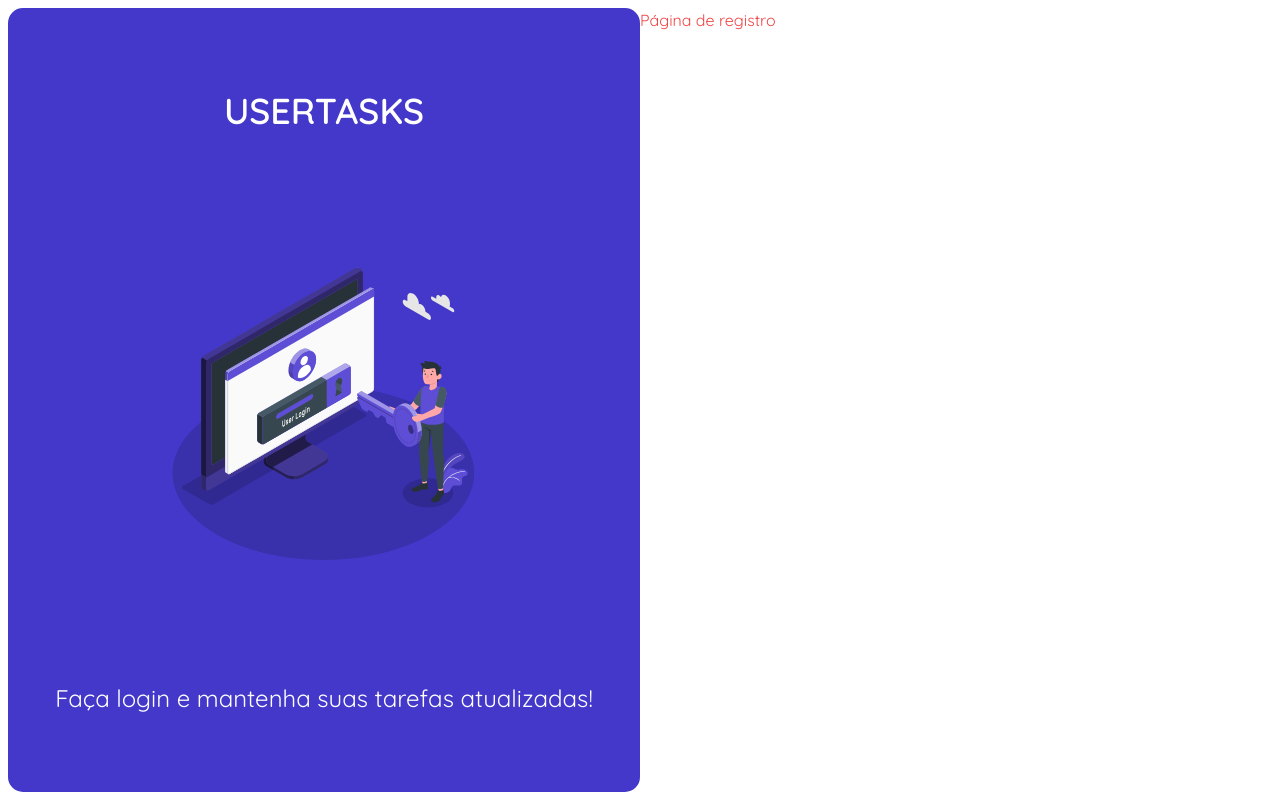
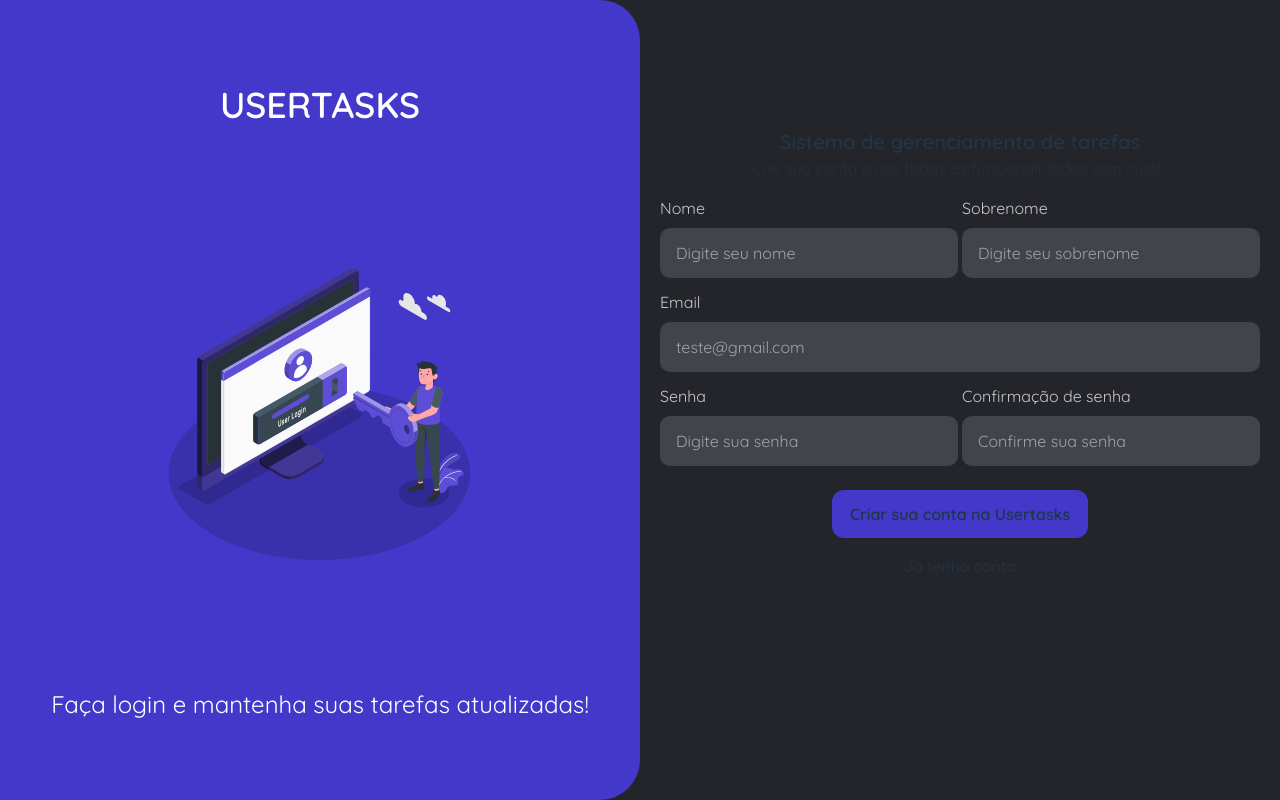
Before and after one commit to tarcisioangelo/node-vue-aws, a Vue app: page /register in a window 1280 px wide. Built offline with nearby package versions, Linux system fonts and the light colour scheme.

Commit message:
correcoes e componentes de registro

```diff
--- a/package.json
+++ b/package.json
@@ -6,7 +6,8 @@
     "scripts": {
         "dev": "vite",
         "build": "vue-tsc -b && vite build",
-    "preview": "vite preview"
+        "preview": "vite preview",
+        "type-check": "vue-tsc --noEmit"
     },
     "dependencies": {
         "vue": "^3.5.12",
@@ -20,6 +21,6 @@
         "tailwindcss": "^3.4.14",
         "typescript": "~5.6.2",
         "vite": "^5.4.9",
-    "vue-tsc": "^2.1.6"
+        "vue-tsc": "^2.1.8"
     }
 }
--- /dev/null
+++ b/src/components/Buttons/DefaultButton.vue
@@ -0,0 +1,26 @@
+<template>
+    <button
+        @click="handleClick"
+        :class="['w-full p-3 rounded-xl font-semibold bg-primary hover:bg-primary-hover', customClass]"
+    >
+        {{ text }}
+    </button>
+</template>
+
+<script setup lang="ts">
+import { defineProps, defineEmits } from 'vue'
+
+defineProps<{
+    text: string
+    customClass?: string
+}>()
+
+console.log('`TESTEEEEEE')
+const emit = defineEmits<{
+    (e: 'click'): void
+}>()
+
+const handleClick = () => {
+    emit('click')
+}
+</script>
--- /dev/null
+++ b/src/components/Form/FormContainer.vue
@@ -0,0 +1,5 @@
+<template>
+    <div class="grid grid-cols-12 gap-1">
+        <slot />
+    </div>
+</template>
--- a/src/layouts/GuestLayout.vue
+++ b/src/layouts/GuestLayout.vue
@@ -1,9 +1,11 @@
 <template>
     <div class="guest-content">
         <div class="first-child">
-            <p class="text-[36px] font-semibold">USERTASKS</p>
-            <img src="/login.svg" class="w-[20rem] h-[20rem]" />
-            <p class="font-normal text-[24px] text-center">Faça login e mantenha suas tarefas atualizadas!</p>
+            <p class="text-[36px] order-2 md:order-1 font-semibold">USERTASKS</p>
+            <img src="/login.svg" class="order-1 md:order-2 w-[5rem] h-[5rem] md:w-[20rem] md:h-[20rem]" />
+            <p class="hidden md:block md:order-3 font-normal text-[24px] text-center">
+                Faça login e mantenha suas tarefas atualizadas!
+            </p>
         </div>
         <div class="second-child">
             <main>
@@ -15,12 +17,12 @@
 
 <style scoped>
 .guest-content {
-    @apply flex flex-col md:flex-row h-[100vh] p-2;
+    @apply flex flex-col  md:flex-row h-[100vh]  bg-component;
 }
 .first-child {
-    @apply flex flex-col w-full md:w-1/2 h-full bg-indigo-700 justify-around items-center rounded-[15px] text-white p-5;
+    @apply flex md:flex-col  w-full md:w-1/2 h-full bg-indigo-700 justify-around items-center rounded-r-[40px] text-white p-5;
 }
 .second-child {
-    @apply w-full md:w-1/2 h-full container;
+    @apply w-full md:w-1/2 h-full bg-component rounded-tr-[15px] rounded-br-[15px] px-5 pt-[10%];
 }
 </style>
--- a/src/views/Login.vue
+++ b/src/views/Login.vue
@@ -1,10 +1,10 @@
 <template>
-    <div class="px-12 py-20">
+    <div class="w-full my-auto">
         <p class="text-[36px]">Login</p>
 
-        <div class="p-8 mt-6 max-w-[400px] m-auto bg-component rounded-xl shadow-xl">
-            <form  class="flex flex-col space-y-1">
-                <div>
+        <form>
+            <FormContainer>
+                <div class="col-span-12">
                     <label class="text-white/75" for="email">Email</label>
                     <input
                         class="w-full my-2 bg-input h-[50px] rounded-[10px] outlined-none px-4 focus:bg-input-line outline-none"
@@ -15,7 +15,7 @@
                         v-model="email"
                     />
                 </div>
-                <div>
+                <div class="col-span-12">
                     <label class="text-white/75" for="email">Senha</label>
                     <input
                         class="w-full my-2 bg-input h-[50px] rounded-[10px] outlined-none px-4 focus:bg-input-line outline-none"
@@ -26,24 +26,25 @@
                         v-model="password"
                     />
                 </div>
-                <div class="w-full text-center pt-4">
-                    <button class="w-full p-3 rounded-xl bg-primary font-bold hover:bg-primary-hover">
-                        Entrar no Usertasks
-                    </button>
-                </div>
+            </FormContainer>
+            <div class="w-64 m-auto text-center pt-4">
+                <DefaultButton text="Criar sua conta na Usertasks" />
+            </div>
 
-                <p @click="$router.push('/register')" class="text-center cursor-pointer pt-4 w-auto">Já tenho conta</p>
-            </form>
-        </div>
+            <p @click="$router.push('/register')" class="text-center cursor-pointer pt-4 w-auto">Já tenho conta</p>
+        </form>
     </div>
 </template>
 <script lang="ts">
+import FormContainer from '@/components/Form/FormContainer.vue'
+import DefaultButton from '@/components/Buttons/DefaultButton.vue'
 import { defineComponent, ref } from 'vue'
 // import DefaultCard from '@/components/DefaultCard.vue'
 
 export default defineComponent({
     components: {
-        // DefaultCard,
+        FormContainer,
+        DefaultButton,
     },
     setup() {
         const email = ref('')
--- a/src/views/Register.vue
+++ b/src/views/Register.vue
@@ -1,3 +1,97 @@
 <template>
-    <span class="text-red-500 bg-white">Página de registro</span>
+    <form @submit.prevent="handleSubmit" autocomplete="off">
+        <p class="text-center text-xl font-semibold">Sistema de gerenciamento de tarefas</p>
+        <p class="text-center text-md font-light pb-4">Crie sua conta e use todas as funcionalidades sem custo.</p>
+        <FormContainer>
+            <div class="col-span-12 md:col-span-6">
+                <label class="text-white/75" for="name">Nome</label>
+                <input
+                    class="w-full my-2 bg-input h-[50px] rounded-[10px] outlined-none px-4 focus:bg-input-line outline-none"
+                    type="text"
+                    id="name"
+                    name="name"
+                    placeholder="Digite seu nome"
+                    autocomplete="off"
+                    v-model="name"
+                />
+            </div>
+            <div class="col-span-12 md:col-span-6">
+                <label class="text-white/75" for="lastName">Sobrenome</label>
+                <input
+                    class="w-full my-2 bg-input h-[50px] rounded-[10px] outlined-none px-4 focus:bg-input-line outline-none"
+                    type="text"
+                    id="last_Name"
+                    name="last_Name"
+                    placeholder="Digite seu sobrenome"
+                    v-model="last_Name"
+                />
+            </div>
+            <div class="col-span-12">
+                <label class="text-white/75" for="email">Email</label>
+                <input
+                    class="w-full my-2 bg-input h-[50px] rounded-[10px] outlined-none px-4 focus:bg-input-line outline-none"
+                    type="text"
+                    id="email"
+                    name="email"
+                    placeholder="teste@gmail.com"
+                    v-model="email"
+                />
+            </div>
+            <div class="col-span-12 md:col-span-6">
+                <label class="text-white/75" for="password">Senha</label>
+                <input
+                    class="w-full my-2 bg-input h-[50px] rounded-[10px] outlined-none px-4 focus:bg-input-line outline-none"
+                    type="password"
+                    id="password"
+                    name="password"
+                    placeholder="Digite sua senha"
+                    v-model="password"
+                />
+            </div>
+            <div class="col-span-12 md:col-span-6">
+                <label class="text-white/75" for="password_confirm">Confirmação de senha</label>
+                <input
+                    class="w-full my-2 bg-input h-[50px] rounded-[10px] outlined-none px-4 focus:bg-input-line outline-none"
+                    type="password"
+                    id="password_confirm"
+                    name="password_confirm"
+                    placeholder="Confirme sua senha"
+                    v-model="password_confirm"
+                />
+            </div>
+        </FormContainer>
+        <div class="w-64 m-auto text-center pt-4">
+            <DefaultButton text="Criar sua conta na Usertasks" />
+        </div>
+
+        <p @click="router.push('/login')" class="text-center cursor-pointer pt-4 w-auto">Já tenho conta</p>
+    </form>
 </template>
+<script lang="ts">
+import { defineComponent, ref } from 'vue'
+import { useRouter } from 'vue-router'
+import DefaultButton from '@/components/Buttons/DefaultButton.vue'
+import FormContainer from '@/components/Form/FormContainer.vue'
+
+export default defineComponent({
+    components: {
+        DefaultButton,
+        FormContainer,
+    },
+    setup() {
+        const router = useRouter()
+
+        const name = ref<string>('')
+        const last_Name = ref<string>('')
+        const email = ref('')
+        const password = ref<string>('')
+        const password_confirm = ref<string>('')
+
+        const handleSubmit = () => {
+            console.log('TESTE SUBMISSAO')
+        }
+
+        return { name, last_Name, email, password, password_confirm, router, handleSubmit }
+    },
+})
+</script>
--- a/vite.config.ts
+++ b/vite.config.ts
@@ -1,12 +1,12 @@
 import { defineConfig } from 'vite'
 import vue from '@vitejs/plugin-vue'
-import path from 'path'
+import { resolve } from 'path'
 
 export default defineConfig({
     plugins: [vue()],
     resolve: {
         alias: {
-            '@': path.resolve(__dirname, './src'),
+            '@': resolve(__dirname, './src'),
         },
     },
 })
```
Also changed, not shown: 1 other file (tests, documents, lock files or other folders). Lines whose indentation alone changed are shown as unchanged.
